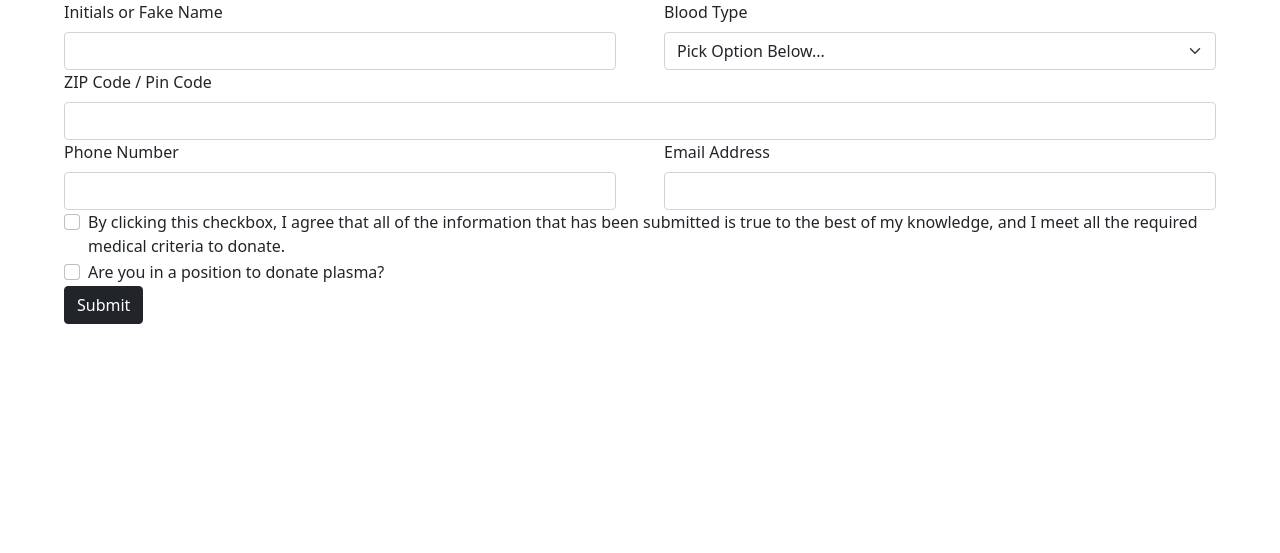
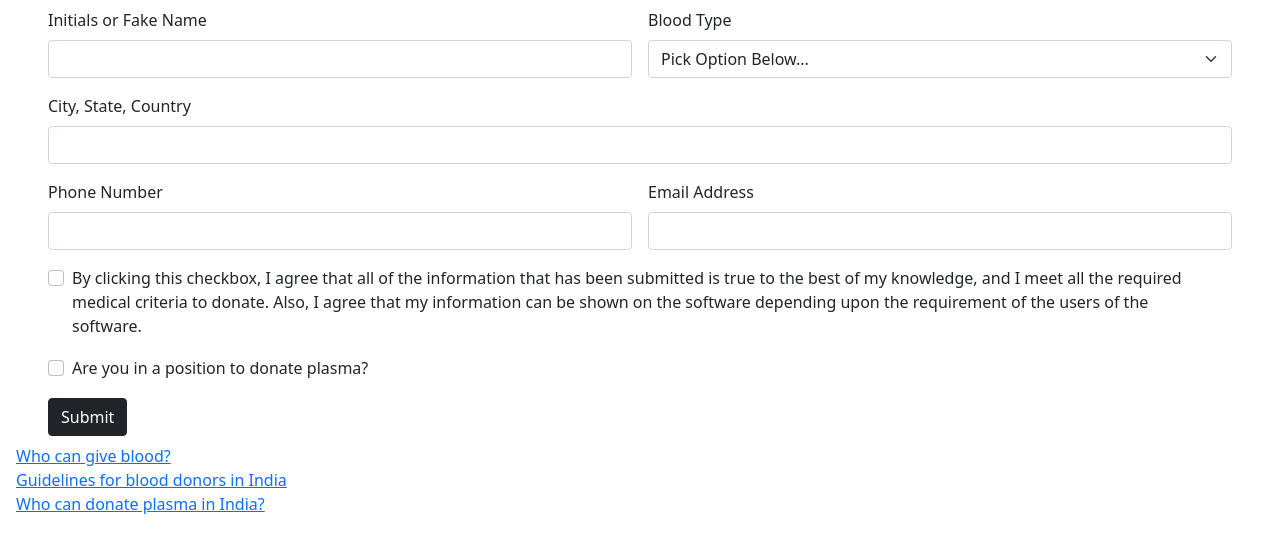
Before and after one commit to ywanika/addressBook, a Flask app: page /add in a window 1280 px wide. Shown: the part 56-609 px from the top of the page. Run offline with Flask 2, Linux system fonts and the light colour scheme; some libraries are stand-ins or nearby versions.

Commit message:
search by city w/ google + minor ui fixes

```diff
--- a/app.py
+++ b/app.py
@@ -19,7 +19,8 @@ app.config.update(
     SECRET_KEY= os.environ.get("SECRET_KEY"),
     SENDGRID_API= os.environ.get("SENDGRID_API"),
     DOMAIN= os.environ.get("DOMAIN"),
-    SECURITY_PASS_SALT= os.environ.get("SECURITY_PASS_SALT")
+    SECURITY_PASS_SALT= os.environ.get("SECURITY_PASS_SALT"),
+    PLACES_API= os.environ.get("PLACES_API")
 )
 
 
@@ -31,20 +32,16 @@ regex = '^(\w|\.|\_|\-)+[@](\w|\_|\-|\.)+[.]\w{2,3}$' #for sever-side validation
 @app.route("/", methods= ["GET", "POST"])
 def showData():
     if request.method == "GET":
-        return render_template ("showData.html", people={})
+        return render_template ("showData.html", people={}, places=app.config['PLACES_API'])
     else:
         bloodType = request.form ["bloodType"]
-        zipcode = request.form ["zipcode"].strip()
+        place = request.form ["place"].strip()
         button = request.form["button"]
-        print (button)
-        if not zipcode.isnumeric():
-            flash("zipcode must be numeric", "warning")
-            return redirect ("/")
 
         #make sure to retain leading zeros in zip when adding and subtracting 1
-        lenZip = len(zipcode)
+        """lenZip = len(zipcode)
         searchZipcodeUP = ( str( int(zipcode) + 1 ) ).zfill(lenZip)
-        searchZipcodeDOWN = ( str( int(zipcode) - 1 ) ).zfill(lenZip)
+        searchZipcodeDOWN = ( str( int(zipcode) - 1 ) ).zfill(lenZip)"""
 
         possibleTypes={"AB+":["O-", "O+", "B-", "B+", "A-", "A+", "AB-", "AB+"],
         "AB-":["O-", "B-", "A-", "AB-"],
@@ -57,23 +54,22 @@ def showData():
         donorTypes=[]
         for donorType in possibleTypes[bloodType]:
             donorTypes.append({"bloodType":donorType})
-            print (donorTypes)
             #db.inventory.find( { $or: [ { quantity: 20 } , { price: 10 } ] } )
 
         name = ""
         people =  {}
         #persons = mongo.db.donors.find({"bloodType":bloodType, "zipcode": zipcode})
-        persons = mongo.db.donors.aggregate([ {"$match": { "$or": donorTypes , "zipcode": zipcode, "confirmed": True}}, {"$sample":{ "size": 10 }} ])
+        persons = mongo.db.donors.aggregate([ {"$match": { "$or": donorTypes , "place": place, "confirmed": True}}, {"$sample":{ "size": 10 }} ])
         if button == "Search Plasma Donors":
-            persons = mongo.db.donors.aggregate([ {"$match":{"$or": donorTypes, "zipcode": zipcode, "confirmed": True, "plasma": True}}, {"$sample":{ "size": 10 }} ])
+            persons = mongo.db.donors.aggregate([ {"$match":{"$or": donorTypes, "place": place, "confirmed": True, "plasma": True}}, {"$sample":{ "size": 10 }} ])
         #print(persons)
         for person in persons:
             if "name" in person:
                 name = person["name"]
-            people [person["_id"]] = [name, person["phone"], person["zipcode"], person["bloodType"]]
+            people [person["_id"]] = [name, person["phone"], person["place"], person["bloodType"]]
             #print (person, people)"""
 
-        if len(people) < 10:
+        """if len(people) < 10:
             persons = mongo.db.donors.aggregate([ {"$match":{"$or": donorTypes, "zipcode": searchZipcodeUP, "confirmed": True}}, {"$sample":{ "size": 10 - len(people) }} ])
             if button == "Search Plasma Donors":
                 persons = mongo.db.donors.aggregate([ {"$match":{"$or": donorTypes, "zipcode": searchZipcodeUP, "confirmed": True, "plasma": True}}, {"$sample":{ "size": 10 }} ])
@@ -89,26 +85,26 @@ def showData():
             for person in persons:
                 if "name" in person:
                     name = person["name"]
-                people [person["_id"]] = [name, person["phone"], person["zipcode"], person["bloodType"]]
+                people [person["_id"]] = [name, person["phone"], person["zipcode"], person["bloodType"]]"""
 
         if people == {}:
             flash("No applicable donors near you", "warning")
-        elif len(people) < 10:
+        """elif len(people) < 10:
             zipcodes = zipcode + ", " + searchZipcodeDOWN + ", " + searchZipcodeUP
-            flash("Unable to find 10 donors in "+zipcodes, "warning")
-        return render_template ("showData.html", people = people)
+            flash("Unable to find 10 donors in "+zipcode, "warning")"""
+        return render_template ("showData.html", people = people, places=app.config['PLACES_API'])
 
 
 @app.route("/add", methods= ["GET", "POST"])
 def add():
     if request.method == "GET":
-        return render_template ("add.html")
+        return render_template ("add.html", places=app.config['PLACES_API'])
     else:
-        name = request.form ["name"].strip()
+        name = request.form ["name"].strip().lower()
         phone = request.form ["phone"].strip()
-        zipcode = request.form ["zipcode"].strip()
+        place = request.form ["place"].strip()
         bloodType = request.form ["bloodType"]
-        email = request.form ["email"].strip()
+        email = request.form ["email"].strip().lower()
         plasma = False
         if "plasma" in request.form:
             plasma = True
@@ -118,16 +114,16 @@ def add():
         else:
             flash("Please agree to terms and conditions if you wish to register", "danger")
             return redirect ("/add")
-        if (phone == "" or zipcode == "" or bloodType == ""):
+        if (phone == "" or place == "" or bloodType == ""):
             flash("Please fill in all fields", "danger")
             return redirect ("/add")
         elif not (re.search(regex, email)):
             flash("Please enter valid email", "danger")
             return redirect ("/add")
-        elif not ( zipcode.isnumeric() and phone.isnumeric() ):
-            flash("Please enter numeric values for phone and zipcode", "danger")
+        elif not ( phone.isnumeric() ):
+            flash("Please enter numeric values for phone", "danger")
             return redirect ("/add")
-        person = {"name":name, "phone": phone, "zipcode": zipcode, "bloodType": bloodType, "email": email, "confirmed": False, "agreed_TandC":agree, "plasma":plasma}
+        person = {"name":name, "phone": phone, "place": place, "bloodType": bloodType, "email": email, "confirmed": False, "agreed_TandC":agree, "plasma":plasma}
         #print (person)
         mongo.db.donors.insert_one(person)
 
@@ -137,17 +133,16 @@ def add():
         url = domain + "/email_verification?token=" + token
 
         message = Mail(
-            from_email='donotreply@vitalrelation.com',
-            to_emails='ankagugu@gmail.com',
-            subject='Vital Realtion - Account Confirmation',
-            html_content= render_template("createUser_email.html", name = name, phone = phone, zipcode = zipcode, bloodType = bloodType, url = url))
+            from_email='ankagugu@gmail.com',
+            to_emails= email,
+            subject='Vital Relation - Account Confirmation',
+            html_content= render_template("createUser_email.html", name = name.title(), phone = phone, place = place, bloodType = bloodType, url = url))
         try:
             sg = SendGridAPIClient(app.config['SENDGRID_API'])
             response = sg.send(message)
+            flash("Please check your inbox to confirm your account. Thank you!", "success")
         except Exception as e:
-            print(e.message)
-
-        flash("Please check your inbox to confirm your account. Thank you!", "success")
+            print(e)
         return redirect ("/")
 
 
@@ -186,15 +181,15 @@ def otherResource():
 @app.route("/autoAddData")
 def autoAddData():
     for x in range (5):
-        person = {"name":"TEST", "phone": "123"+str(x), "zipcode": "0010", "bloodType": "A+","email": "test"+str(x)+"@anika.com", "confirmed": True }
+        person = {"name":"TEST", "phone": "123"+str(x), "place": "0010", "bloodType": "A+","email": "test"+str(x)+"@anika.com", "confirmed": True }
         #print (person)
         mongo.db.donors.insert_one(person)
     for x in range (5):
-        person = {"name":"TEST", "phone": "122"+str(x), "zipcode": "0011", "bloodType": "A-","email": "test1"+str(x)+"@anika.com", "confirmed": True }
+        person = {"name":"TEST", "phone": "122"+str(x), "place": "0011", "bloodType": "A-","email": "test1"+str(x)+"@anika.com", "confirmed": True }
         #print (person)
         mongo.db.donors.insert_one(person)
     for x in range (5):
-        person = {"name":"TEST", "phone": "121"+str(x), "zipcode": "0009", "bloodType": "O-","email": "test2"+str(x)+"@anika.com", "confirmed": True }
+        person = {"name":"TEST", "phone": "121"+str(x), "place": "0009", "bloodType": "O-","email": "test2"+str(x)+"@anika.com", "confirmed": True }
         #print (person)
         mongo.db.donors.insert_one(person)
     flash("Added! Thank you!", "success")
@@ -205,10 +200,9 @@ if __name__ == "__main__":
     app.run()
 
 
-""" enter in zipcode, all they see is phone + psuedo-name, check nearest zip codes to fill in 10, search again to get 10, up to 3 sarch agains, after have to wait 10 min, OTP (verification) to register & remove, email for identifier, senf proof of registration to email - sendgrid, info icon, one blood type can donate to others, show conditions of donating blood, check box to agree to terms&conditions, recorded that they agreed, removing by email, remember zeros in zipcode, pagination"""
-"""serializer flask token (url timed sereailizer), token should have email, dotenv """
-
-"""make the email prettier, serializer flask token, confirmed key in record, secret key becomes config variable, .env"""
+"""up to 3 sarch agains, after have to wait 10 min, info icon"""
+#remove debug, change recieving email, from email
+"""make the email prettier"""
 """confirm email to delete user"""
 
 """https://covidwin.in/               Tracking availability of many types of Covid related resources.
--- a/templates/add.html
+++ b/templates/add.html
@@ -14,40 +14,15 @@
 {% endif %}
 {% endwith %}
 
-<!--<form method="POST">
-
-    <input type="text" name="name" placeholder="Initials or Fake Name">
-    <input type="text" name="phone" placeholder="Phone Number">
-    <input type="text" name="zipcode" placeholder="ZIP Code / Pin Code">
-    <input type="text" name="email" placeholder="Email Address">
-    <label> Your Blood Type:</label>
-    <select name="bloodType">
-        <option value= "" >-- Pick Option Below --</option>
-        <option value="A+">A+</option>
-        <option value="A-">A-</option>
-        <option value="B+">B+</option>
-        <option value="B-">B-</option>
-        <option value="AB+">AB+</option>
-        <option value="AB-">AB-</option>
-        <option value="O+">O+</option>
-        <option value="O-">O-</option>
-    </select>
-    <label for = "TandC"> By clicking this checkbox, I agree to terms and conditions, that all of the information that has been submitted is true to the best of my knowledge, and I meet all the required medical criteria to donate:</label>
-    <input type="checkbox" name="TandC" id = "TandC" required>
-    <label for = "plasma">Are you in a position to donate plasma?</label>
-    <input type="checkbox" name="plasma" id = "plasma" required>
-    <input type="submit" class="btn btn-dark">
-</form>-->
-
-<form class="row gx-5 mx-4">
-    <div class="col-md-6">
+<form class="row gx-5 mx-4" method="POST">
+    <div class="col-md-6 p-2">
         <label class="form-label">Initials or Fake Name</label>
         <input type="text" class="form-control" name="name">
     </div>
-    <div class="col-md-6">
+    <div class="col-md-6 p-2">
         <label class="form-label">Blood Type</label>
         <select class="form-select" name="bloodType">
-            <option selected>Pick Option Below...</option>
+            <option selected value="">Pick Option Below...</option>
             <option value="A+">A+</option>
             <option value="A-">A-</option>
             <option value="B+">B+</option>
@@ -58,38 +33,57 @@
             <option value="O-">O-</option>
         </select>
     </div>
-    <div class="col-12">
-        <label class="form-label">ZIP Code / Pin Code</label>
-        <input type="text" class="form-control" name="zipcode">
+    <div class="col-12 p-2">
+        <label class="form-label">City, State, Country</label>
+        <input type="text" class="form-control" name="place" id="searchCity">
     </div>
-    <div class="col-md-6">
+    <div class="col-md-6 p-2">
         <label class="form-label">Phone Number</label>
         <input type="text" class="form-control" name="phone">
     </div>
-    <div class="col-md-6">
+    <div class="col-md-6 p-2">
         <label class="form-label">Email Address</label>
         <input type="text" class="form-control" name="email">
     </div>
     <div class="col-12">
-        <div class="form-check">
+        <div class="form-check p-2">
             <label class="form-check-label" for="TandC">
                 By clicking this checkbox, I agree that all of the information that has been submitted is true to the
-                best of my knowledge, and I meet all the required medical criteria to donate.
+                best of my knowledge, and I meet all the required medical criteria to donate. Also, I agree that my
+                information can be shown on the software depending upon the requirement of the users of the software.
             </label>
             <input class="form-check-input" name="TandC" type="checkbox" id="TandC" required>
         </div>
     </div>
     <div class="col-12">
-        <div class="form-check">
+        <div class="form-check p-2">
             <label class="form-check-label" for="plasma">
                 Are you in a position to donate plasma?
             </label>
             <input class="form-check-input" name="plasma" type="checkbox" id="plasma">
         </div>
     </div>
-    <div class="col-12">
+    <div class="col-12 p-2">
         <button type="submit" class="btn btn-dark">Submit</button>
     </div>
 </form>
 
+<a href="https://www.who.int/campaigns/world-blood-donor-day/2018/who-can-give-blood">Who can give blood?</a>
+<br>
+<a href="https://www.indianredcross.org/ircs/program/BloodBank">Guidelines for blood donors in India</a>
+<br>
+<a href="https://indianexpress.com/article/lifestyle/health/how-often-can-you-donate-plasma-7291597/">Who can donate plasma in India?</a>
+
 {% endblock %}
+
+{% block scripts %}
+<script>
+    function activatePlacesSearch(){
+        var input = document.getElementById("searchCity")
+        var autocomplete = new google.maps.places.Autocomplete(input);
+    }
+</script>
+<script async
+src="https://maps.googleapis.com/maps/api/js?key={{places}}&libraries=places&callback=activatePlacesSearch">
+</script>
+{% endblock %}
--- a/templates/base.html
+++ b/templates/base.html
@@ -47,6 +47,9 @@
   <script src="https://cdn.jsdelivr.net/npm/bootstrap@5.0.0-beta1/dist/js/bootstrap.bundle.min.js"
     integrity="sha384-ygbV9kiqUc6oa4msXn9868pTtWMgiQaeYH7/t7LECLbyPA2x65Kgf80OJFdroafW"
     crossorigin="anonymous"></script>
+    {% block scripts %}
+
+    {% endblock %}
 </body>
 
 </html>
--- a/templates/createUser_email.html
+++ b/templates/createUser_email.html
@@ -2,7 +2,7 @@
 <p>Thank you for registering as a donor! If the details mentioned below are correct as per your knowledge, please click on the link below to confirm your account.</p>
 <ul>
     <li>Phone Number: {{phone}} </li>
-    <li>Zip Code / Pin Code: {{zipcode}}</li>
+    <li>City, State, Country: {{place}}</li>
     <li>Blood Type: {{bloodType}}</li>
 </ul>
 <a href = "{{url}}">Click this link to confirm your account!</a>
```
Also changed, not shown: templates/showData.html (+14 -3 lines).
